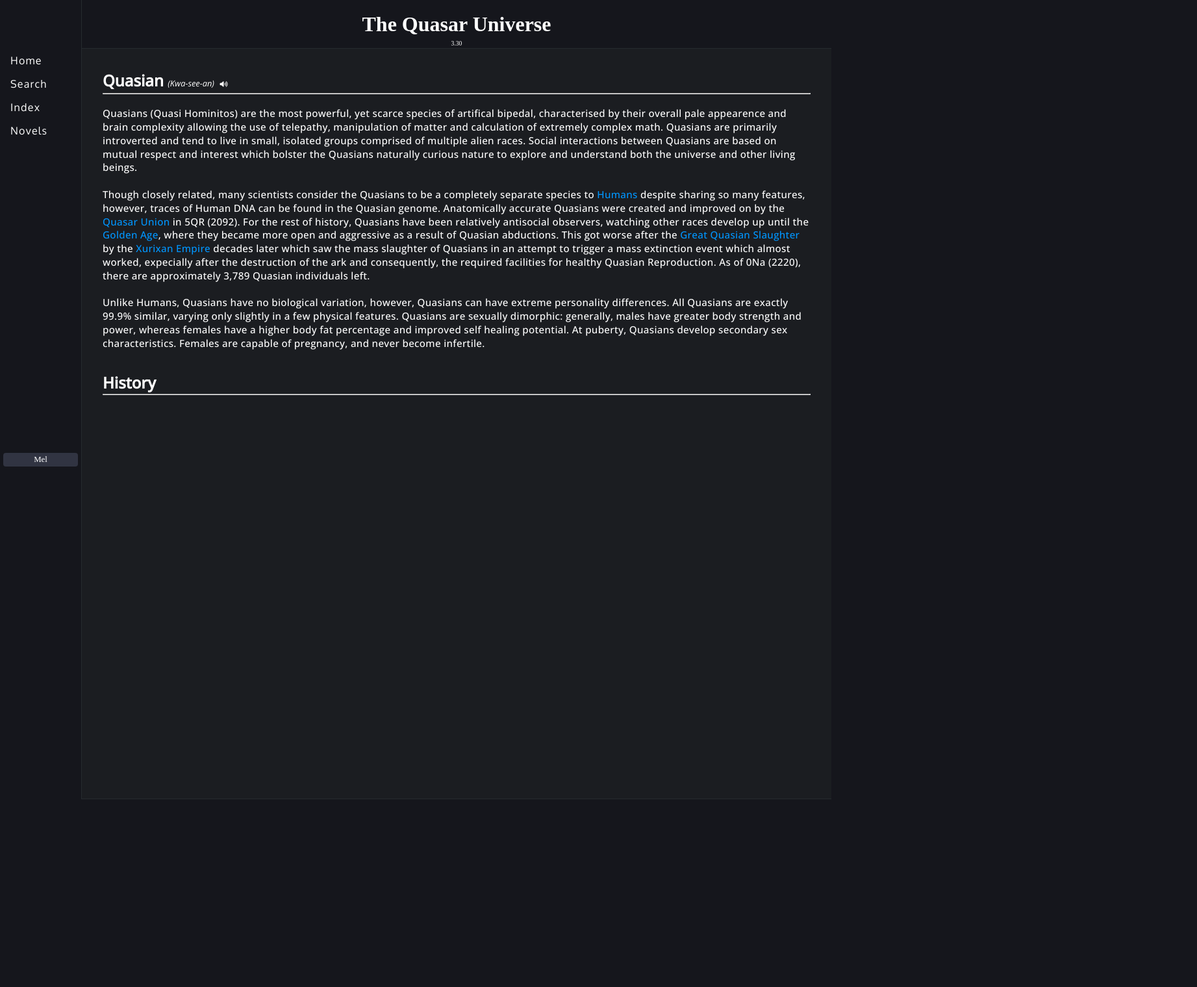
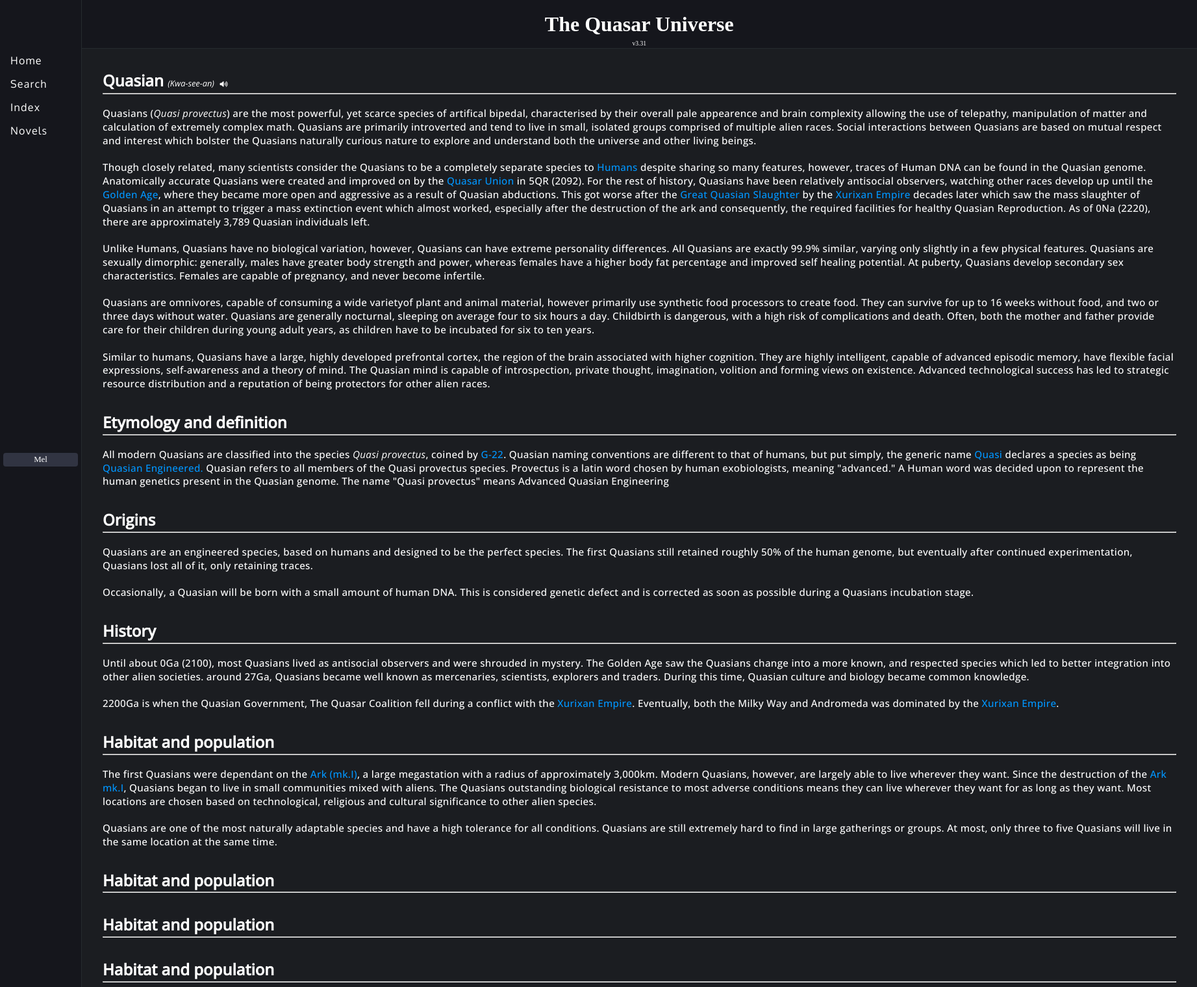
Before and after one commit to MaskedMel/maskedmel.github.io, a plain HTML site: page wikipages/species/quasians.html in a window 1280 px wide. Shown: the top 1519 px of the page at 65% size, 1843 px wide, since content can reach past the window. Before the commit the page ends 1230 px from the top, so only its background shows below. Drawn offline with nearby package versions, Linux system fonts and the light colour scheme; a web font is replaced by a local one.

Commit message:
Upload so I can take screenshots

```diff
--- a/styles.css
+++ b/styles.css
@@ -172,6 +172,10 @@ button {
   border-bottom: 1px solid var(--bordercolour);
 }
 
+.new-section {
+  margin-top: 2rem;
+}
+
 .linkpagetitle, .index-split-title {
   text-align: center;
 }
--- a/wikipages/species/quasians.html
+++ b/wikipages/species/quasians.html
@@ -17,7 +17,7 @@
   <div class="pagecontainer">
     <div class="title">
       <h1>The Quasar Universe</h1>
-      <p class="version">3.30</p>
+      <p class="version">v3.31</p>
     </div>
     <div class="sidenav">
       <div class="navcontainer">
@@ -40,21 +40,64 @@
         </span></h2>
       <hr class="hr-wikipage">
       <div class="wikipagecontent">
-        <p>Quasians (Quasi Hominitos) are the most powerful, yet scarce species of artifical bipedal, characterised by their overall pale appearence and brain complexity allowing the use of telepathy, manipulation of matter and calculation of
+        <p>Quasians (<i>Quasi provectus</i>) are the most powerful, yet scarce species of artifical bipedal, characterised by their overall pale appearence and brain complexity allowing the use of telepathy, manipulation of matter and calculation of
           extremely complex math. Quasians are primarily introverted and tend to live in small, isolated groups comprised of multiple alien races. Social interactions between Quasians are based on mutual respect and interest which bolster the
           Quasians naturally curious nature to explore and understand both the universe and other living beings.<br><br>Though closely related, many scientists consider the Quasians to be a completely separate species to <a class="link"
             href="#">Humans</a> despite sharing so many features, however, traces of Human DNA can be found in the Quasian genome. Anatomically accurate Quasians were created and improved on by the <a class="link" href="#">Quasar Union</a> in 5QR
           (2092). For the rest of history, Quasians have been relatively antisocial observers, watching other races develop up until the <a class="link" href="#">Golden Age</a>, where they became more open and aggressive as a result of Quasian
           abductions. This got worse after the <a class="link" href="#">Great Quasian Slaughter</a> by the <a class="link" href="#">Xurixan Empire</a> decades later which saw the mass slaughter of Quasians in an attempt to trigger a mass extinction
-          event which almost worked, expecially after the destruction of the ark and consequently, the required facilities for healthy Quasian Reproduction. As of 0Na (2220), there are approximately 3,789 Quasian individuals left.<br><br>Unlike
+          event which almost worked, especially after the destruction of the ark and consequently, the required facilities for healthy Quasian Reproduction. As of 0Na (2220), there are approximately 3,789 Quasian individuals left.<br><br>Unlike
           Humans, Quasians have no biological variation, however, Quasians can have extreme personality differences. All Quasians are exactly 99.9% similar, varying only slightly in a few physical features. Quasians are sexually dimorphic: generally,
           males have greater body strength and power, whereas females have a higher body fat percentage and improved self healing potential. At puberty, Quasians develop secondary sex characteristics. Females are capable of pregnancy, and never
-          become infertile.</p>
+          become infertile.<br><br>Quasians are omnivores, capable of consuming a wide varietyof plant and animal material, however primarily use synthetic food processors to create food. They can survive for up to 16 weeks without food, and two or
+          three days without water. Quasians are generally nocturnal, sleeping on average four to six hours a day. Childbirth is dangerous, with a high risk of complications and death. Often, both the mother and father provide care for their children
+          during young adult years, as children have to be incubated for six to ten years.<br><br>Similar to humans, Quasians have a large, highly developed prefrontal cortex, the region of the brain associated with higher cognition. They are
+          highly intelligent, capable of advanced episodic memory, have flexible facial expressions, self-awareness and a theory of mind. The Quasian mind is capable of introspection, private thought, imagination, volition and forming views on
+          existence. Advanced technological success has led to strategic resource distribution and a reputation of being protectors for other alien races.</p>
       </div>
-      <h2><br>History</h2>
+      <h2 class="new-section">Etymology and definition</h2>
       <hr class="hr-wikipage">
       <div class="wikipagecontent">
-
+        <p>All modern Quasians are classified into the species <i>Quasi provectus</i>, coined by <a class="link" href="#">G-22</a>. Quasian naming conventions are different to that of humans, but put simply, the generic name <a class="link"
+            href="#">Quasi</a> declares a species as being <a class="link" href="#">Quasian Engineered.</a> Quasian refers to all members of the Quasi provectus species. Provectus is a latin word chosen by human exobiologists, meaning "advanced." A
+          Human word was decided upon to represent the human genetics present in the Quasian genome. The name "Quasi provectus" means Advanced Quasian Engineering</p>
+      </div>
+      <h2 class="new-section">Origins</h2>
+      <hr class="hr-wikipage">
+      <div class="wikipagecontent">
+        <p>Quasians are an engineered species, based on humans and designed to be the perfect species. The first Quasians still retained roughly 50% of the human genome, but eventually after continued experimentation, Quasians lost all of it, only
+          retaining traces. <br><br> Occasionally, a Quasian will be born with a small amount of human DNA. This is considered genetic defect and is corrected as soon as possible during a Quasians incubation stage.</p>
+      </div>
+      <h2 class="new-section">History</h2>
+      <hr class="hr-wikipage">
+      <div class="wikipagecontent">
+        <p>Until about 0Ga (2100), most Quasians lived as antisocial observers and were shrouded in mystery. The Golden Age saw the Quasians change into a more known, and respected species which led to better integration into other alien societies.
+          around 27Ga, Quasians became well known as mercenaries, scientists, explorers and traders. During this time, Quasian culture and biology became common knowledge. <br><br> 2200Ga is when the Quasian Government, The Quasar Coalition fell
+          during a conflict with the <a class="link" href="#">Xurixan Empire</a>. Eventually, both the Milky Way and Andromeda was dominated by the <a class="link" href="#">Xurixan Empire</a>.
+        </p>
+      </div>
+      <h2 class="new-section">Habitat and population</h2>
+      <hr class="hr-wikipage">
+      <div class="wikipagecontent">
+        <p>The first Quasians were dependant on the <a class="link" href="#">Ark (mk.I)</a>, a large megastation with a radius of approximately 3,000km. Modern Quasians, however, are largely able to live wherever they want. Since the destruction of
+          the <a class="link" href="#">Ark mk.I</a>, Quasians began to live in small communities mixed with aliens. The Quasians outstanding biological resistance to most adverse conditions means they can live wherever they want for as long as they
+          want. Most locations are chosen based on technological, religious and cultural significance to other alien species.<br><br>Quasians are one of the most naturally adaptable species and have a high tolerance for all conditions. Quasians are
+          still extremely hard to find in large gatherings or groups. At most, only three to five Quasians will live in the same location at the same time.</p>
+      </div>
+      <h2 class="new-section">Habitat and population</h2>
+      <hr class="hr-wikipage">
+      <div class="wikipagecontent">
+        <p></p>
+      </div>
+      <h2 class="new-section">Habitat and population</h2>
+      <hr class="hr-wikipage">
+      <div class="wikipagecontent">
+        <p></p>
+      </div>
+      <h2 class="new-section">Habitat and population</h2>
+      <hr class="hr-wikipage">
+      <div class="wikipagecontent">
+        <p></p>
       </div>
       <!-- End of page content -->
     </div>
```
Also changed, not shown: fantasy/fantasyhome.html (+1 -1 lines), fantasy/linkpage.html (+1 -1 lines), index.html (+1 -1 lines), linkpage.html (+1 -1 lines), novels.html (+1 -1 lines), wikipages/species/humans.html (+1 -1 lines).
